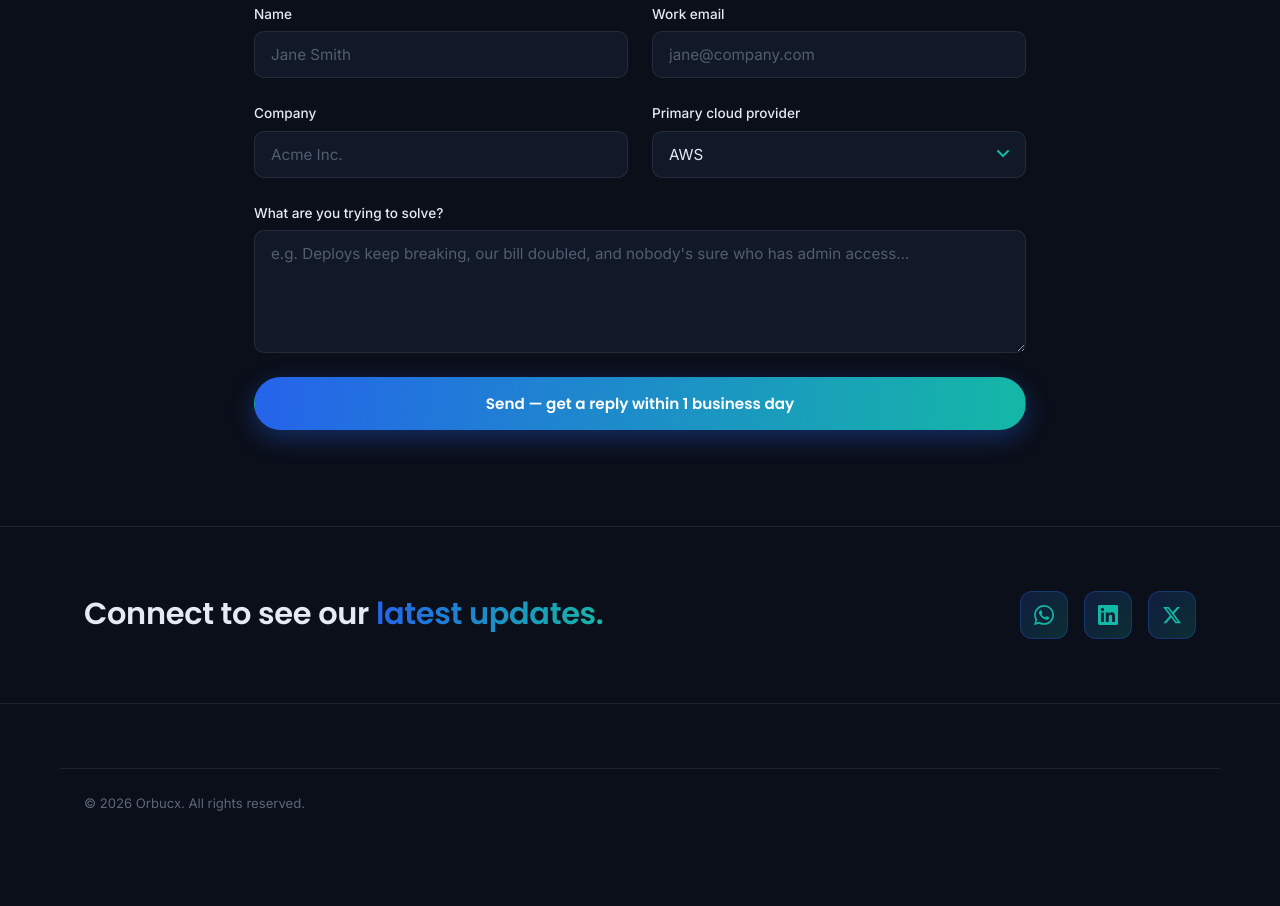
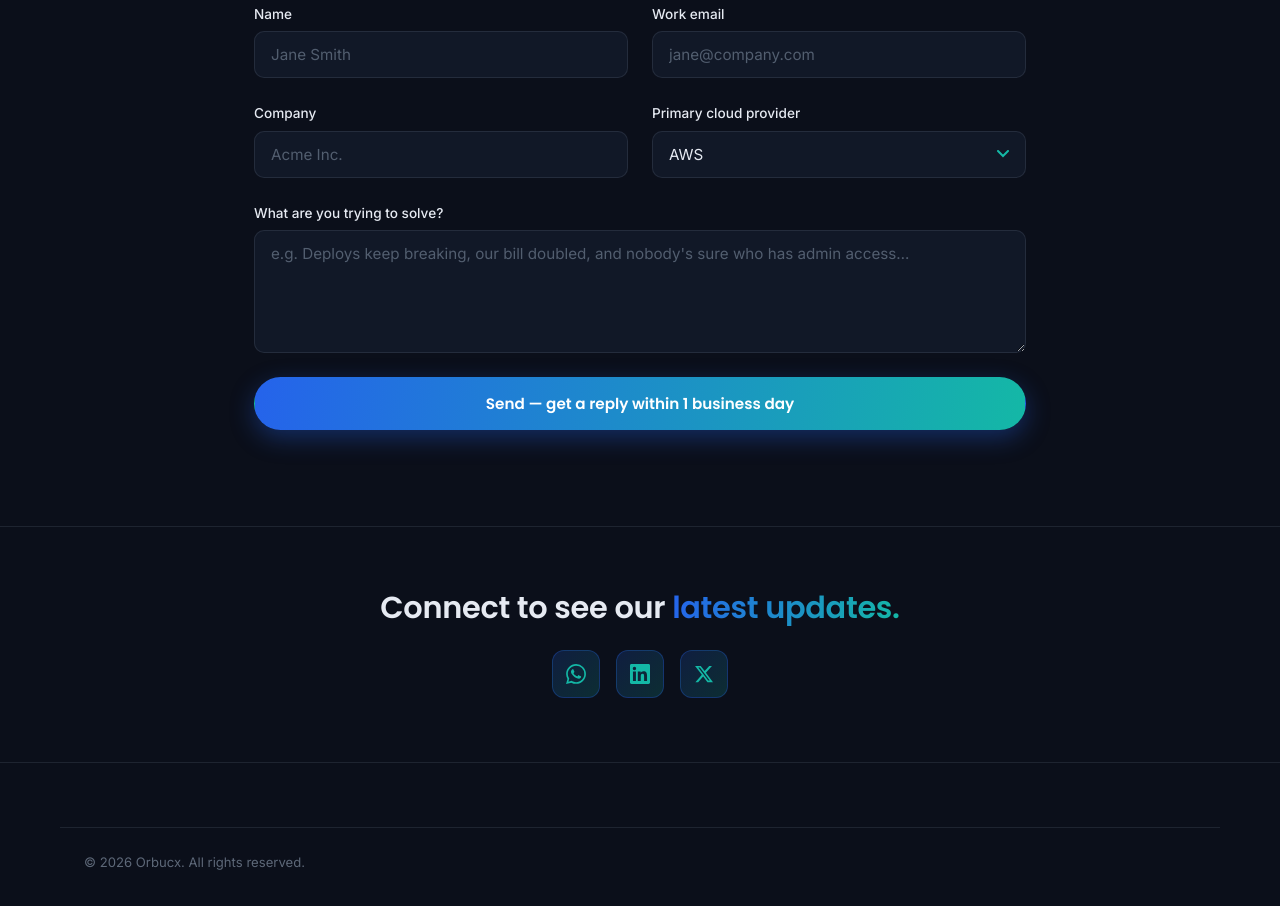
Before and after one commit to orbucx/orbucx-web, a plain HTML site: page index.html in a window 1280 px wide. Shown: the part 10132-11038 px from the top of the page. Before the commit the page ends 10979 px from the top, so only its background shows below. Drawn offline with Linux system fonts and the light colour scheme.

Commit message:
Center align connect section: title and social icons
- Changed .connect-inner to flex-direction: column, center aligned
- Added justify-content: center to .social-links

```diff
--- a/styles.css
+++ b/styles.css
@@ -383,10 +383,10 @@ a:focus-visible, button:focus-visible, input:focus-visible, select:focus-visible
 /* ============ Connect strip ============ */
 .connect-strip { padding: var(--s8) 0; border-top: 1px solid var(--border); }
 .connect-inner {
-  display: flex; align-items: center; justify-content: space-between; gap: var(--s4); flex-wrap: wrap;
+  display: flex; flex-direction: column; align-items: center; justify-content: center; gap: var(--s3); text-align: center;
 }
 .connect-title { color: var(--text); font-size: clamp(1.35rem, 1.1rem + 1.2vw, 1.9rem); }
-.social-links, .footer-social { display: flex; gap: var(--s2); }
+.social-links, .footer-social { display: flex; justify-content: center; gap: var(--s2); }
 .social-btn {
   width: 48px; height: 48px; display: grid; place-items: center;
   border-radius: 12px;
```
